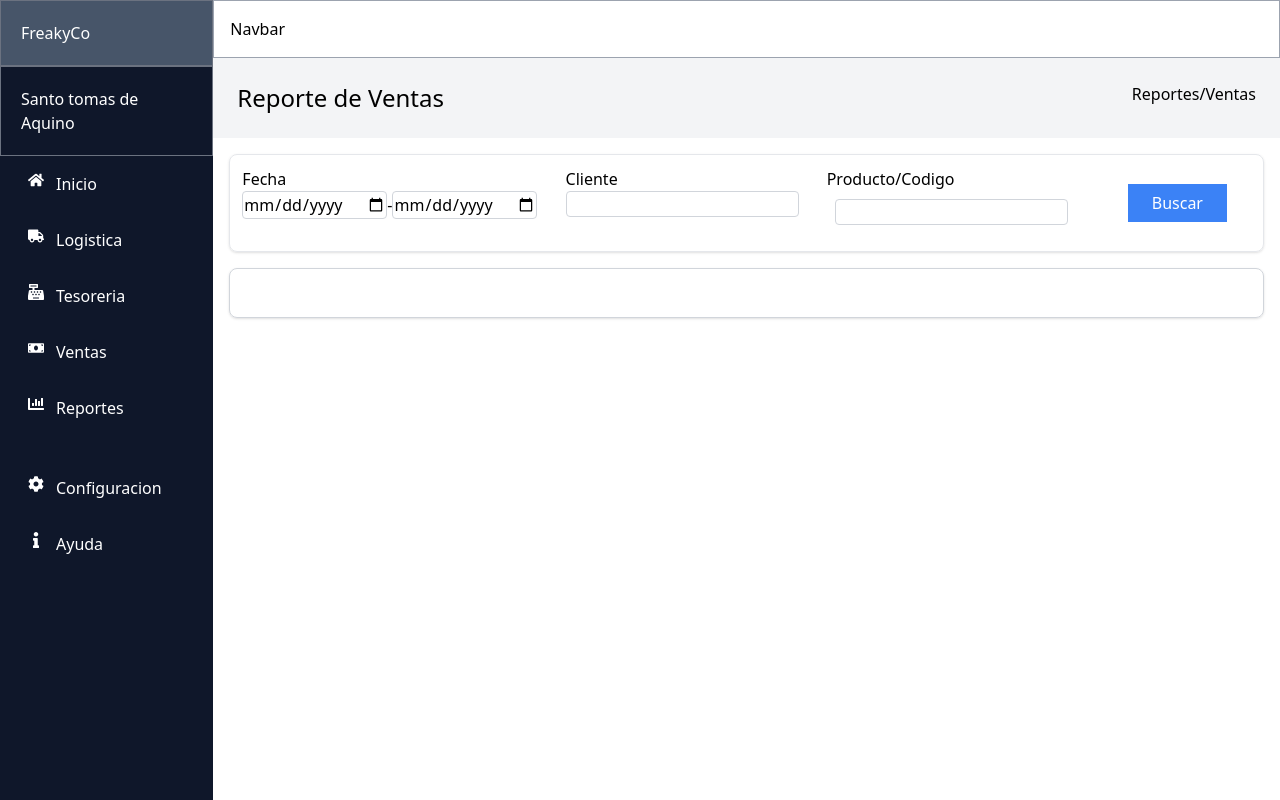
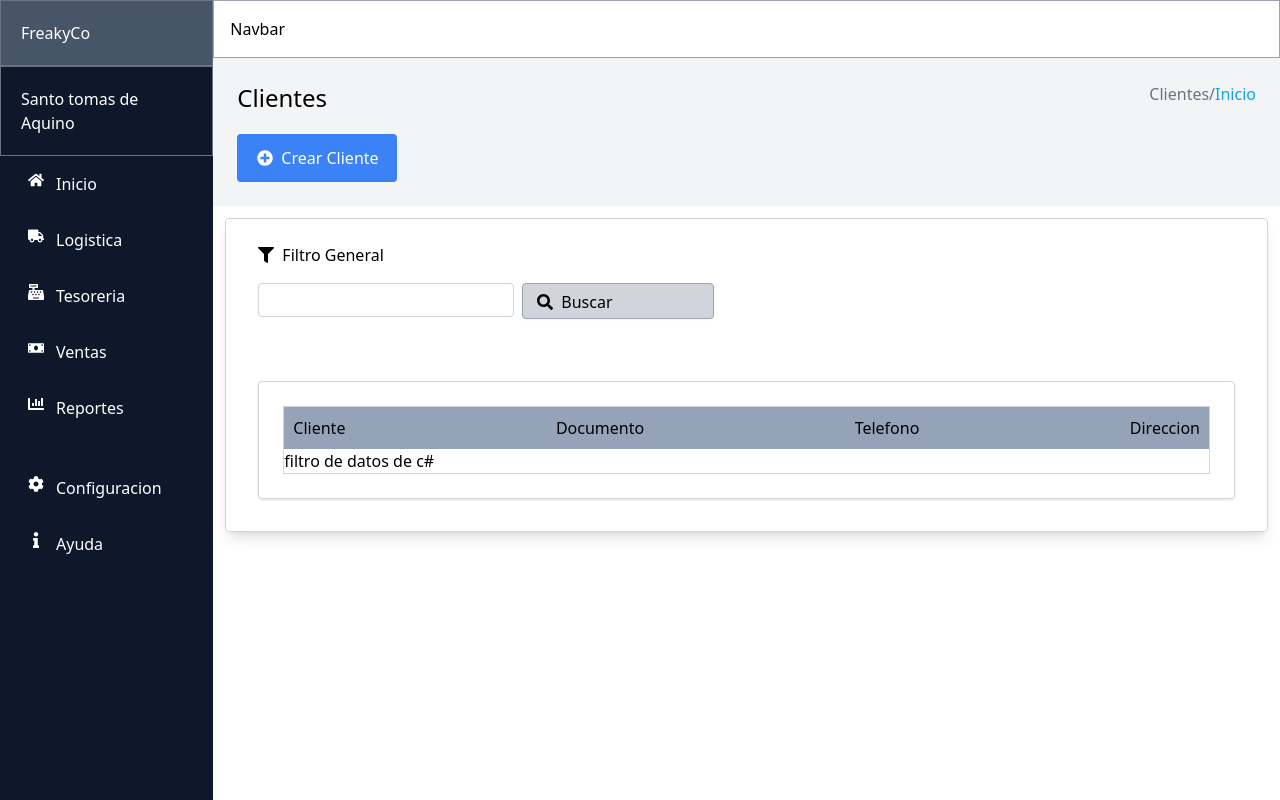
Before and after one commit to Hearly98/Inventario_School, a React (Create React App) app: page /ventas in a window 1280 px wide. Built offline with nearby package versions, Linux system fonts and the light colour scheme.

Commit message:
Agregando Client

```diff
--- a/src/App.js
+++ b/src/App.js
@@ -11,6 +11,7 @@ import Settings from './pages/Settings'
 import HelpDesk from './pages/HelpDesk'
 import ReportAlmacen from './pages/ReportAlmacen';
 import ReportVentas from './pages/ReportVentas';
+import Client from './pages/Client';
 function App() {
   return (
     <Router>
@@ -21,8 +22,8 @@ function App() {
         <Navbar/>
         <Routes>
           <Route path='/'  exact={true} Component={Home}/>
-          <Route path='/logistica'  exact={true} Component={Logistic}/>
-          <Route path='/ventas'  exact={true} Component={ReportVentas}/>
+          <Route path='/logistica'  exact={true} Component={ReportVentas}/>
+          <Route path='/ventas'  exact={true} Component={Client}/>
           <Route path='/reportes'  exact={true} Component={ReportAlmacen}/>
           <Route path='/configuracion'  exact={true} Component={Settings}/>
           <Route path='/ayuda' exact={true}  Component={HelpDesk}/>
--- /dev/null
+++ b/src/pages/Client.js
@@ -0,0 +1,44 @@
+import React from "react";
+import * as FaIcons from 'react-icons/fa';
+const Client = () =>{
+    return(
+        <div>
+          <section className="w-100 bg-gray-100 p-6">
+            <div className="flex  justify-between mb-5">
+            <h1 className="font-medium text-2xl">Clientes</h1>
+            <p className="text-gray-500">Clientes/<a className="cursor-pointer text-sky-500 font-medium">Inicio</a></p>
+            </div>
+            <div className="bg-blue-500 text-white p-3 rounded w-40">
+            <a className="flex"><FaIcons.FaPlusCircle className="mx-2 m-1"/>Crear Cliente</a>
+            </div>
+          </section>
+            <section className="shadow-lg rounded w-100 h-auto m-3 border border-gray-300">
+                <div className="p-6 flex">
+                    <div>
+                        <p className="flex font-medium mb-2"><FaIcons.FaFilter className="mx-2 m-1"/>Filtro General</p>
+                        <input className="border border-gray-300 m-2 p-1 rounded w-64"></input>
+                    </div>
+                    <div className="bg-gray-300 rounded w-48 h-9 p-1.5 mt-10 border border-gray-400 shadow-sm">
+                        <a className="flex"><FaIcons.FaSearch className="mx-2 m-1"/>Buscar</a>
+                    </div>
+                </div>
+                <div className="border border-gray-300 shadow w-100 h-full m-8 p-6 rounded">
+                    <table className="border w-full">
+                       <thead className="flex p-2 justify-between  bg-slate-400">
+                        <td className="font-medium">Cliente</td>
+                        <td className="font-medium">Documento</td>
+                        <td className="font-medium">Telefono</td>
+                        <td className="font-medium">Direccion</td>
+                       </thead>
+                       <tbody>
+                        filtro de datos de c#
+                       </tbody>
+                    </table>
+                </div>
+
+            </section>
+
+        </div>
+    )
+}
+export default Client;
--- a/src/pages/ReportAlmacen.js
+++ b/src/pages/ReportAlmacen.js
@@ -4,7 +4,7 @@ const ReportAlmacen = () =>{
     return (
         <div>
             <section className="w-100 flex justify-between bg-gray-100 p-6">
-                <h1 className="text-bold"> Reporte de Stock de Almacenes</h1>
+                <h1 className="font-medium text-2xl"> Reporte de Stock de Almacenes</h1>
                 <p>Reportes/Stock Almacen</p>
             </section>
             <section className="flex justify-between m-4 border p-3 shadow rounded-lg">
@@ -40,6 +40,9 @@ const ReportAlmacen = () =>{
                    <a className="p-2 px-6 w-100 bg-blue-500 text-white text-center">Buscar</a>
                    </div>
             </section>
+            <section className="border border-gray-300 shadow w-100 h-full m-4 p-6 rounded-lg">
+
+            </section>
         </div>
     );
 }
```
